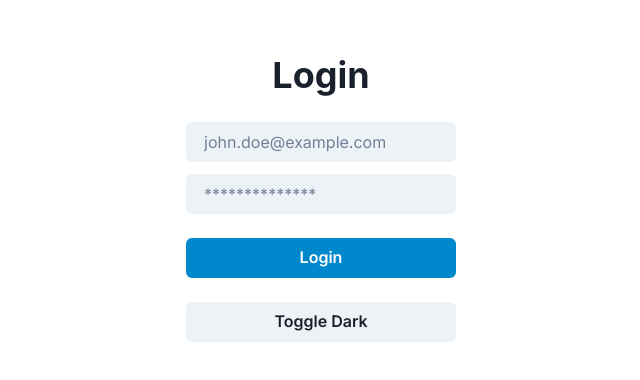
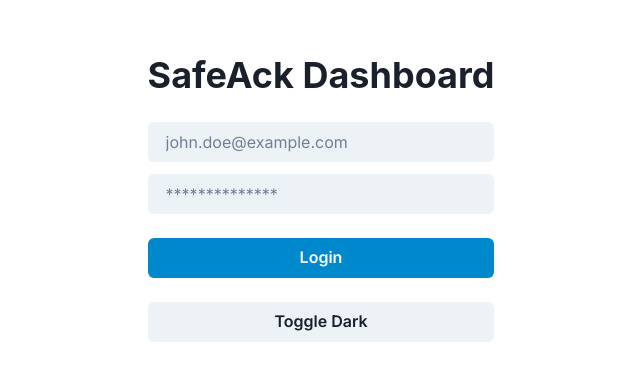
Before and after one commit to SafeAck/frontend, a Next.js app: page / in a window 1280 px wide. Shown: the part 202-582 px from the top of the page, without its empty margins (319-959 px from the left). Built offline with nearby package versions, Linux system fonts and the light colour scheme.

Commit message:
change login page heading

```diff
--- a/app/page.tsx
+++ b/app/page.tsx
@@ -3,7 +3,7 @@
 import { useColorMode, Button, Flex, Heading, Input } from "@chakra-ui/react";
 
 const IndexPage = () => {
-    const { colorMode, toggleColorMode } = useColorMode()
+    const { colorMode, toggleColorMode } = useColorMode();
 
     return (
         <Flex height="100vh" alignItems="center" justifyContent="center">
@@ -14,7 +14,7 @@ const IndexPage = () => {
                 rounded={6}
             >
                 <Heading mb={6} textAlign={"center"}>
-                    Login
+                    SafeAck Dashboard
                 </Heading>
                 <Input
                     placeholder="john.doe@example.com"
```
